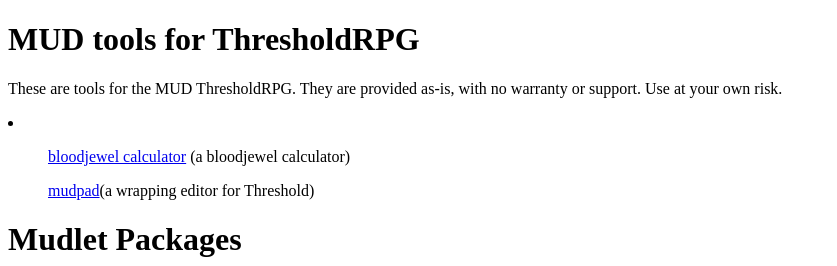
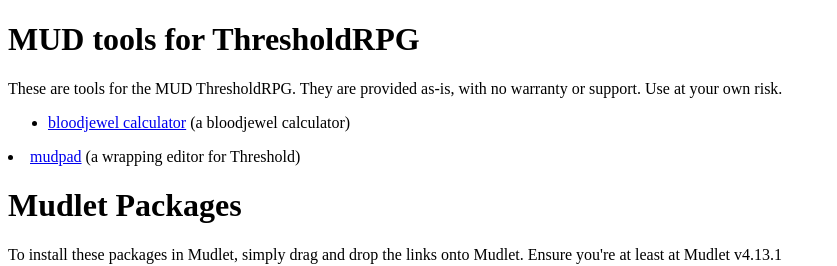
Before and after one commit to gesslar/mud.gesslar.dev, a plain HTML site: page src/index.html in a window 1280 px wide. Shown: the top 266 px of the page, without its empty margins (0-837 px from the left). Drawn offline with Linux system fonts and the light colour scheme; no server answers.

Commit message:
fixing list 🙄

```diff
--- a/src/index.html
+++ b/src/index.html
@@ -21,10 +21,10 @@
     <div>
         <h1>MUD tools for ThresholdRPG</h1>
         <p>These are tools for the MUD ThresholdRPG. They are provided as-is, with no warranty or support. Use at your own risk.</p>
-        <li>
-            <ul><a href="bloodewel_calculator/">bloodjewel calculator</a> (a bloodjewel calculator)</ul>
-            <ul><a href="mudpad">mudpad</a>(a wrapping editor for Threshold)</ul>
-        </li>
+        <ul>
+            <li><a href="bloodewel_calculator/">bloodjewel calculator</a> (a bloodjewel calculator)</ul>
+            <li><a href="mudpad">mudpad</a> (a wrapping editor for Threshold)</ul>
+        </ul>
     </div>
     <div>
         <h1>Mudlet Packages</h1>
```
